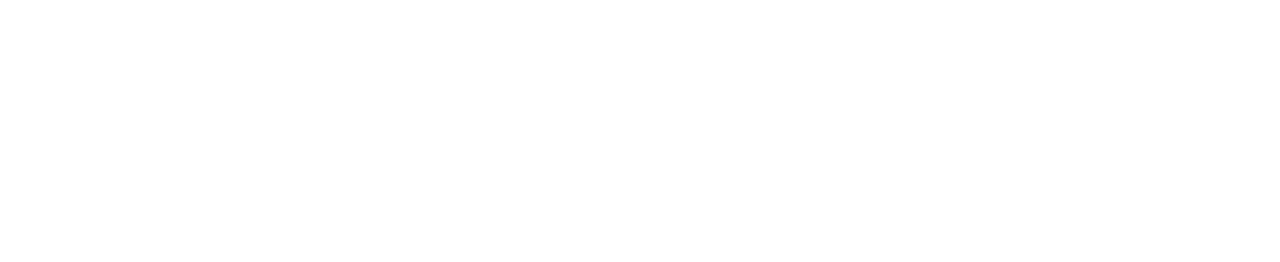
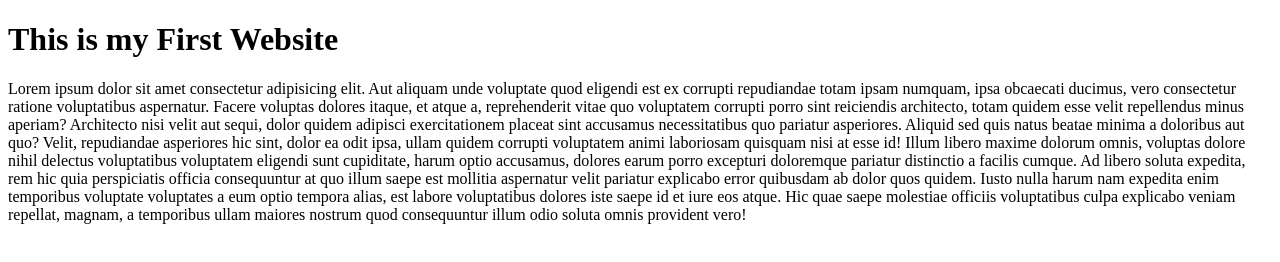
Before and after one commit to rokunuzzamanbhuiya/git-github, a plain HTML site: page index.html in a window 1280 px wide. Drawn offline with Linux system fonts and the light colour scheme.

Commit message:
second commit

```diff
--- a/index.html
+++ b/index.html
@@ -7,6 +7,7 @@
     <title>Git and GitHub</title>
 </head>
 <body>
-
+    <h1>This is my First Website</h1>
+    <p>Lorem ipsum dolor sit amet consectetur adipisicing elit. Aut aliquam unde voluptate quod eligendi est ex corrupti repudiandae totam ipsam numquam, ipsa obcaecati ducimus, vero consectetur ratione voluptatibus aspernatur. Facere voluptas dolores itaque, et atque a, reprehenderit vitae quo voluptatem corrupti porro sint reiciendis architecto, totam quidem esse velit repellendus minus aperiam? Architecto nisi velit aut sequi, dolor quidem adipisci exercitationem placeat sint accusamus necessitatibus quo pariatur asperiores. Aliquid sed quis natus beatae minima a doloribus aut quo? Velit, repudiandae asperiores hic sint, dolor ea odit ipsa, ullam quidem corrupti voluptatem animi laboriosam quisquam nisi at esse id! Illum libero maxime dolorum omnis, voluptas dolore nihil delectus voluptatibus voluptatem eligendi sunt cupiditate, harum optio accusamus, dolores earum porro excepturi doloremque pariatur distinctio a facilis cumque. Ad libero soluta expedita, rem hic quia perspiciatis officia consequuntur at quo illum saepe est mollitia aspernatur velit pariatur explicabo error quibusdam ab dolor quos quidem. Iusto nulla harum nam expedita enim temporibus voluptate voluptates a eum optio tempora alias, est labore voluptatibus dolores iste saepe id et iure eos atque. Hic quae saepe molestiae officiis voluptatibus culpa explicabo veniam repellat, magnam, a temporibus ullam maiores nostrum quod consequuntur illum odio soluta omnis provident vero!</p>
 </body>
 </html>
```
